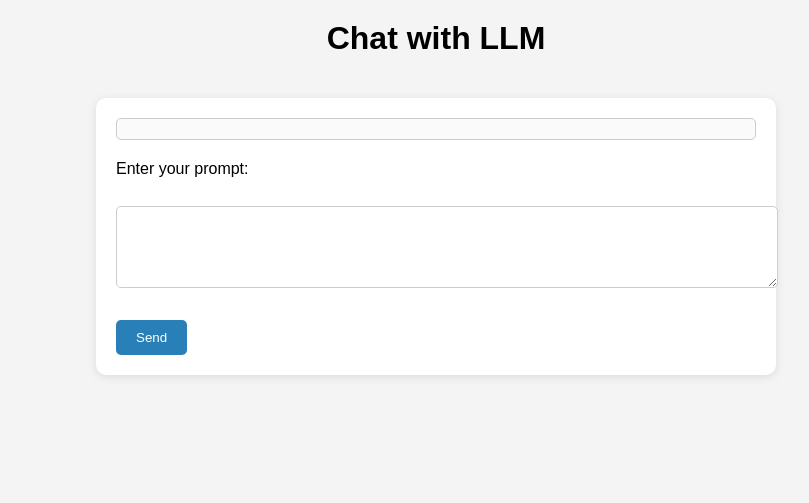
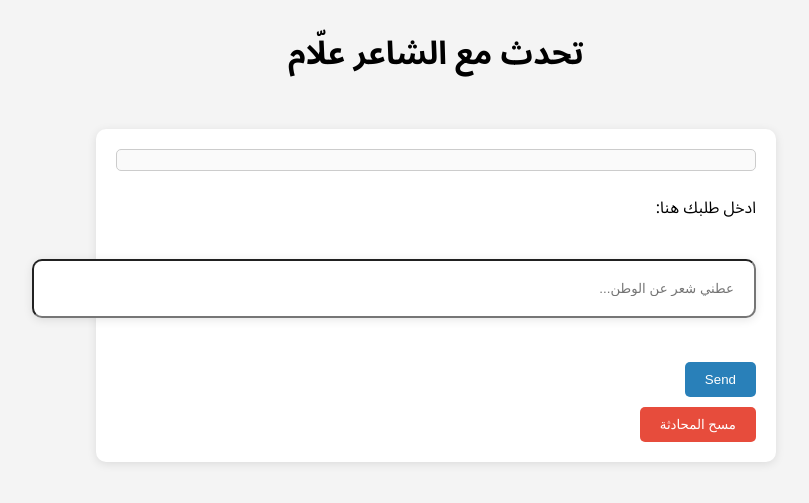
Before and after one commit to Abdomash/allam-challenge, a Flask app: page / in a window 1280 px wide. Shown: the top 503 px of the page, without its empty margins (204-1013 px from the left). Run offline with Flask 3, Linux system fonts and the light colour scheme.

Commit message:
Improve website

```diff
--- a/main.py
+++ b/main.py
@@ -1,5 +1,5 @@
 import random
-from LLMInterface import ALLAM
+from LLMInterface import ALLAM, FakeLLM
 from ShatrGenerator import ShatrGenerator
 from RAG import RAG
 
@@ -31,7 +31,8 @@ def generate_qasida(prompt, shatr_generator):
 
 if __name__ == "__main__":
     api_key = input("Enter API key: ")
-    llm = ALLAM(api_key)
+    # llm = ALLAM(api_key)
+    llm = FakeLLM()
     shatr_generator = ShatrGenerator(llm)
     while True:
         prompt = input("Enter a prompt: ")
--- a/requirements.txt
+++ b/requirements.txt
@@ -1,3 +1,5 @@
 ipykernel
 ibm-watsonx-ai
 ibm-cloud-sdk-core
+flask
+flask-session
--- a/website/main.py
+++ b/website/main.py
@@ -1,4 +1,4 @@
-from flask import Flask, render_template, request, session
+from flask import Flask, render_template, request, session, redirect, url_for
 from flask_session import Session
 
 app = Flask(__name__)
@@ -9,7 +9,7 @@ Session(app)
 # Your function that takes a prompt and returns a response
 def process_prompt(prompt):
     # Replace with your LLM code
-    return f"Response to: {prompt}"
+    return f"وعليكم السلام"
 
 @app.route('/', methods=['GET', 'POST'])
 def chat():
@@ -25,5 +25,10 @@ def chat():
     # Reverse the chat log to display newest messages first
     return render_template('index.html', chat_log=reversed(session['chat_log']))
 
+@app.route('/clear', methods=['POST'])
+def clear_chat():
+    session.pop('chat_log', None)  # Remove the chat log from session
+    return redirect(url_for('chat'))
+
 if __name__ == '__main__':
     app.run(debug=True)
--- a/website/templates/index.html
+++ b/website/templates/index.html
@@ -1,18 +1,25 @@
 <!DOCTYPE html>
-<html lang="en">
+<html lang="ar">
   <head>
-    <meta charset="UTF-8">
-    <meta name="viewport" content="width=device-width, initial-scale=1.0">
-    <title>LLM Chat</title>
+    <meta charset="UTF-8" />
+    <meta name="viewport" content="width=device-width, initial-scale=1.0" />
+    <link rel="preconnect" href="https://fonts.googleapis.com" />
+    <link rel="preconnect" href="https://fonts.gstatic.com" crossorigin />
+    <link
+      href="https://fonts.googleapis.com/css2?family=Noto+Sans+Arabic:wght@100..900&display=swap"
+      rel="stylesheet"
+    />
+    <title>الشاعر علّام</title>
     <style>
       body {
-            font-family: Arial, sans-serif;
+        font-family: "Noto Sans Arabic", sans-serif;
         background-color: #f4f4f4;
         margin: 0;
         padding: 0;
         display: flex;
         flex-direction: column;
         align-items: center;
+        direction: rtl;
       }
       h1 {
         margin-top: 20px;
@@ -23,14 +30,14 @@
         background-color: white;
         padding: 20px;
         border-radius: 10px;
-            box-shadow: 0 2px 10px rgba(0,0,0,0.1);
+        box-shadow: 0 2px 10px rgba(0, 0, 0, 0.1);
         margin-top: 20px;
       }
       .chat-log {
-            max-height: 300px;
+        max-height: 700px;
         overflow-y: auto;
         display: flex;
-            flex-direction: column-reverse;  /* Newest messages appear at the top */
+        flex-direction: column-reverse; /* Newest messages appear at the top */
         border: 1px solid #ccc;
         padding: 10px;
         margin-bottom: 20px;
@@ -39,53 +46,82 @@
       }
       .chat-entry {
         margin-bottom: 10px;
+        display: flex;
+        flex-direction: column;
       }
       .user-prompt {
+        width: fit-content;
+        align-self: flex-start;
         font-weight: bold;
         color: #2c3e50;
+        background-color: #dff9fb;
+        padding: 10px;
+        max-width: 70%;
+        border-radius: 10px;
+        word-wrap: break-word;
+        margin-right: 30px;
       }
       .llm-response {
+        width: fit-content;
+        text-align: right;
+        align-self: flex-end;
+        color: #34495e;
+        background-color: #f7d794;
+        padding: 10px;
+        border-radius: 10px;
+        max-width: 70%;
+        word-wrap: break-word;
+        margin-left: 30px;
+      }
+      input[type="text"] {
+        width: 680px;
+        background-color: white;
+        padding: 20px;
         margin-left: 20px;
-            color: #34495e;
+        border-radius: 10px;
+        box-shadow: 0 2px 10px rgba(0, 0, 0, 0.1);
       }
-        textarea {
-            width: 100%;
-            padding: 10px;
-            margin-top: 10px;
-            border-radius: 5px;
-            border: 1px solid #ccc;
-        }
-        input[type="submit"] {
+      .send-button, .clear-button {
             padding: 10px 20px;
-            background-color: #2980b9;
             color: white;
             border: none;
             border-radius: 5px;
             cursor: pointer;
             margin-top: 10px;
         }
-        input[type="submit"]:hover {
+        .send-button {
+            background-color: #2980b9;
+        }
+        .send-button:hover {
             background-color: #3498db;
+        }
+        .clear-button {
+            background-color: #e74c3c;
+        }
+        .clear-button:hover {
+            background-color: #c0392b;
         }
     </style>
   </head>
   <body>
-    <h1>Chat with LLM</h1>
+    <h1>تحدث مع الشاعر علّام</h1>
     <div class="chat-box">
       <div class="chat-log">
         <!-- Display the chat log in reverse order -->
         {% for entry in chat_log %}
         <div class="chat-entry">
-                <p class="user-prompt">You: {{ entry.prompt }}</p>
-                <p class="llm-response">LLM: {{ entry.response }}</p>
+          <p class="user-prompt">{{ entry.prompt }}</p>
+          <p class="llm-response">{{ entry.response }}</p>
         </div>
         {% endfor %}
       </div>
-
       <form method="POST">
-            <label for="prompt">Enter your prompt:</label><br><br>
-            <textarea name="prompt" rows="4" cols="50"></textarea><br><br>
-            <input type="submit" value="Send">
+        <label for="prompt">ادخل طلبك هنا:</label><br /><br />
+        <input type="text" name="prompt" placeholder="عطني شعر عن الوطن..." required></input><br /><br />
+        <input type="submit" value="Send" placeholder="أرسل" class="send-button"/>
+      </form>
+      <form method="POST" action="/clear">
+        <input type="submit" value="مسح المحادثة" class="clear-button">
     </form>
     </div>
   </body>
```
Also changed, not shown: 3 other files. Lines whose indentation alone changed are shown as unchanged.
